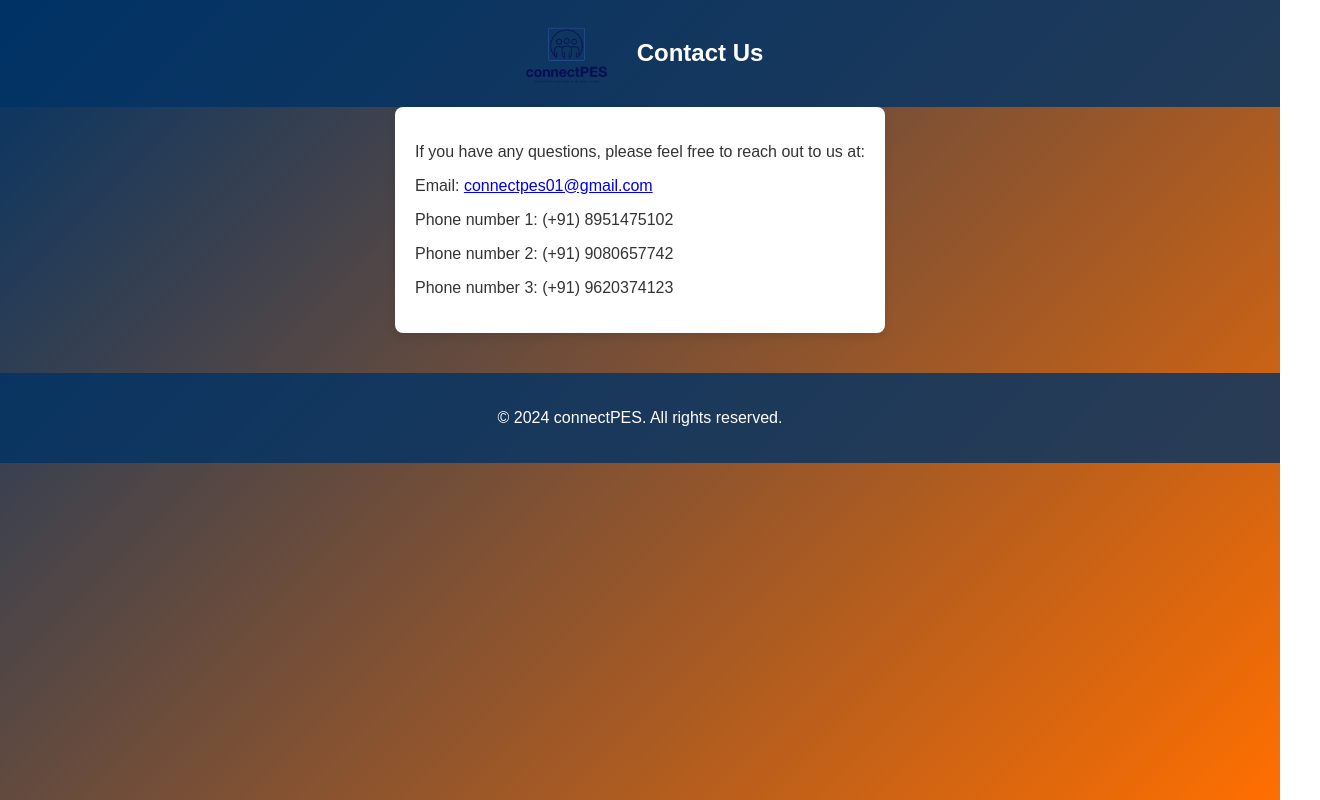
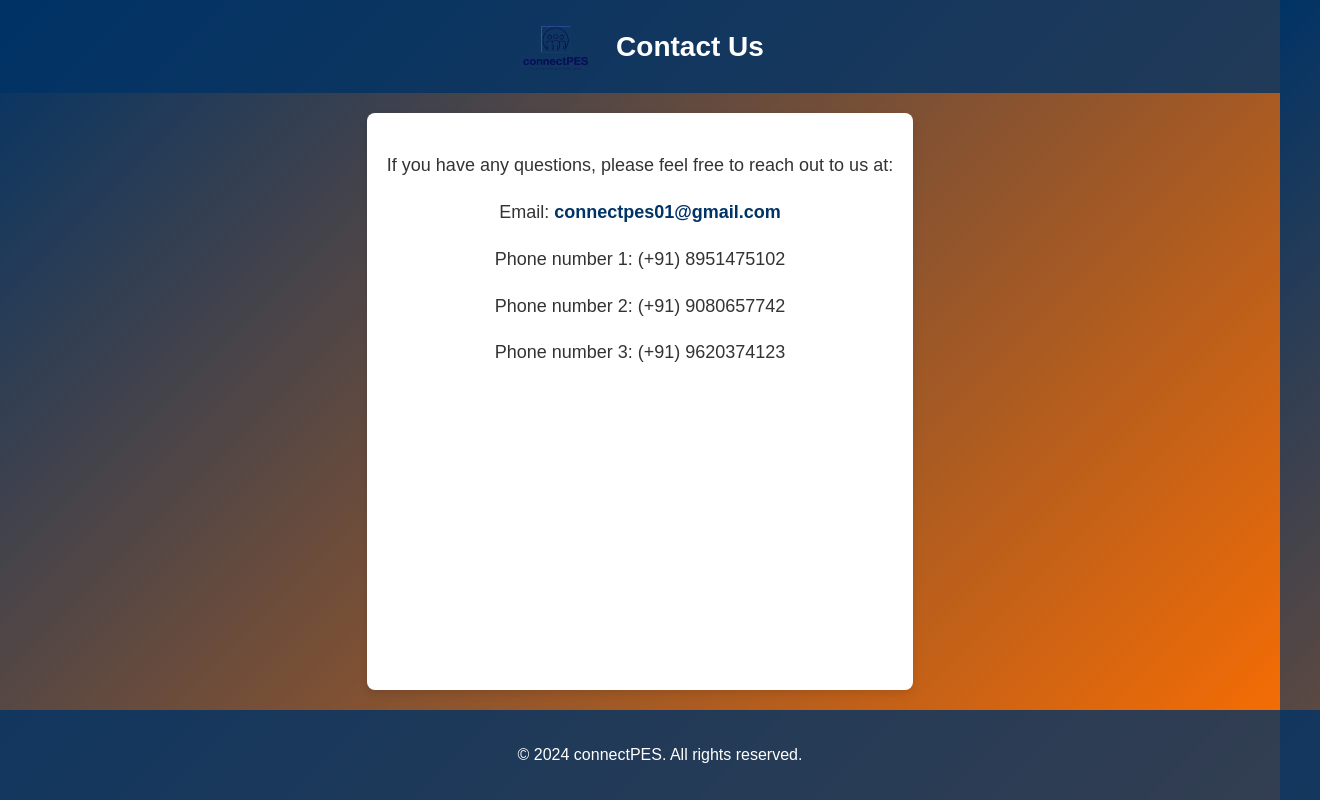
Before and after one commit to vm5/contactus, a plain HTML site: page index.html in a window 1280 px wide. Shown: the whole page, 1320 px wide, since content can reach past the window. Drawn offline with Linux system fonts and the light colour scheme.

Commit message:
Update index.html

```diff
--- a/index.html
+++ b/index.html
@@ -29,24 +29,40 @@
         }
 
         .header img {
-            width: 100px; /* Reduced size of the logo */
+            width: 80px; /* Adjusted size of the logo */
             margin-right: 20px;
         }
 
-        h1 {
+        .header h1 {
             margin: 0;
-            font-size: 24px;
+            font-size: 28px;
         }
 
         .content {
             padding: 20px;
             max-width: 800px;
-            margin: 0 auto;
+            margin: 20px auto;
             background-color: #ffffff;
             box-shadow: 0 4px 8px rgba(0, 0, 0, 0.1);
             border-radius: 8px;
-            margin-bottom: 40px;
             animation: fadeInUp 2s ease-out; /* Animation for content */
+            flex: 1; /* To push footer to bottom */
+            text-align: center;
+        }
+
+        .content p {
+            font-size: 18px;
+            line-height: 1.6;
+        }
+
+        .content a {
+            color: #003366;
+            text-decoration: none;
+            font-weight: bold;
+        }
+
+        .content a:hover {
+            text-decoration: underline;
         }
 
         footer {
@@ -54,6 +70,9 @@
             color: #ffffff;
             padding: 20px;
             text-align: center;
+            position: relative;
+            bottom: 0;
+            width: 100%;
         }
 
         .footer-links a {
```
